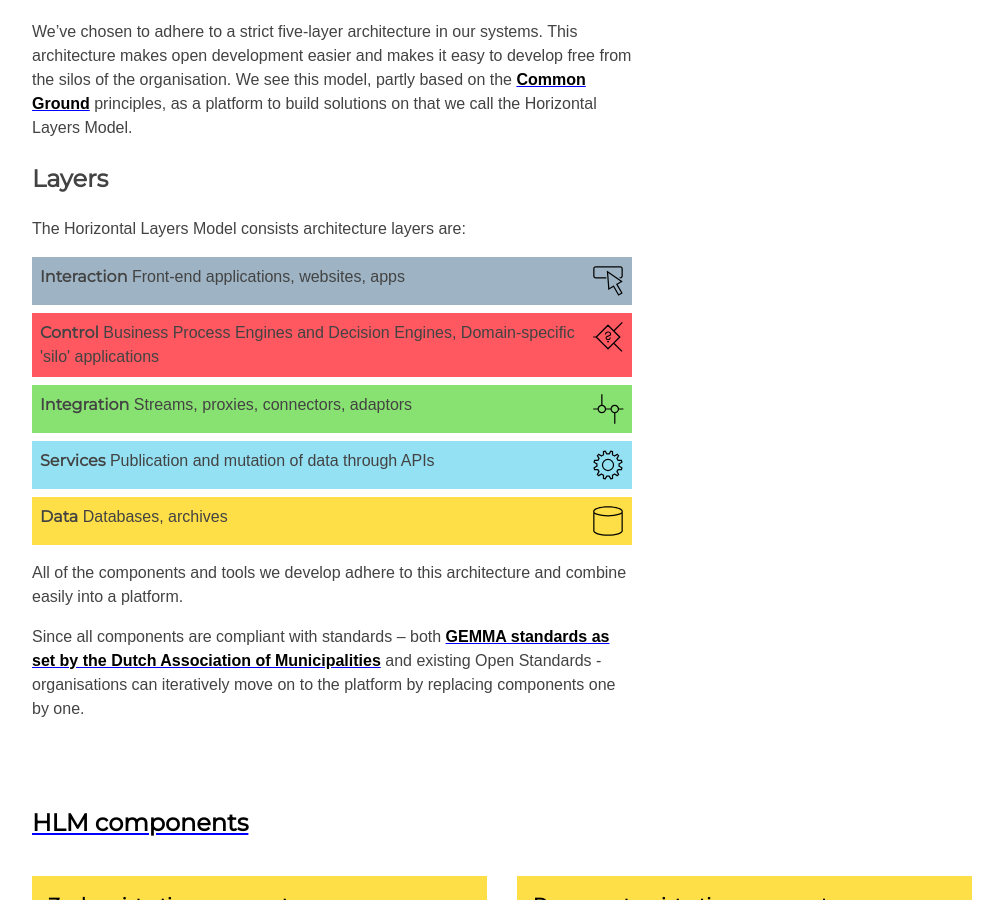
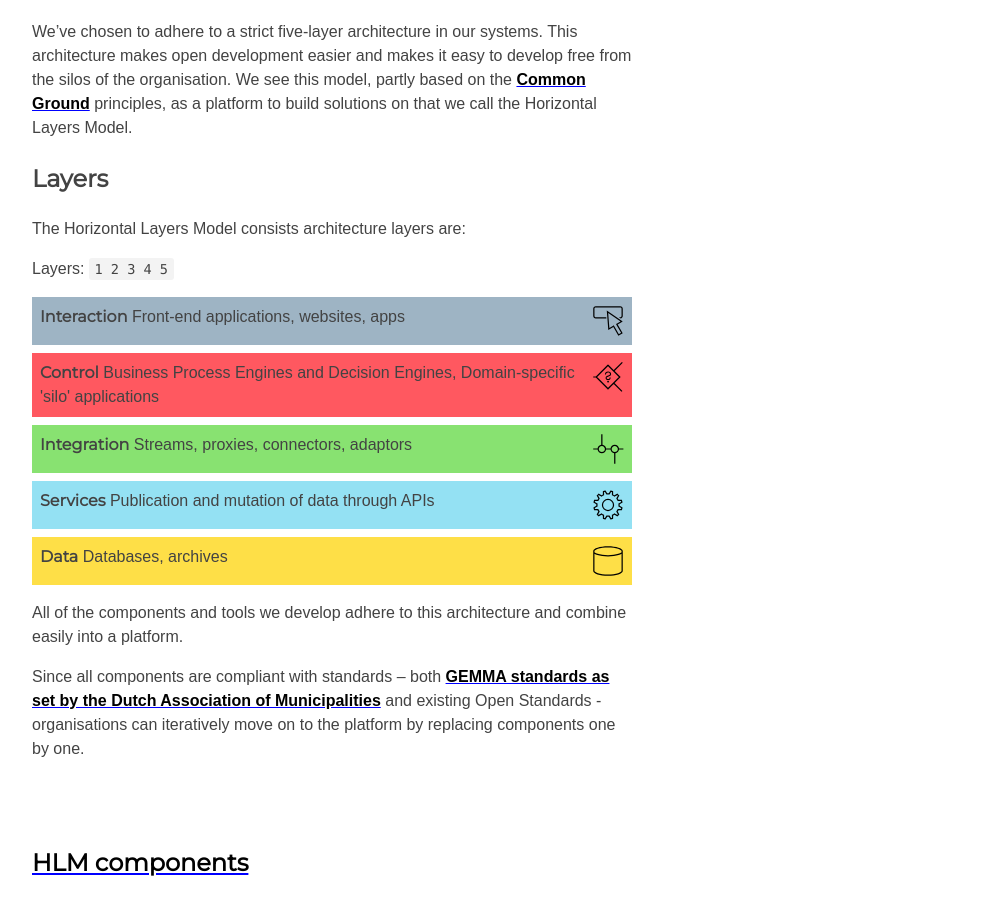
Before and after one commit to Haarlem/haarlem.github.io, a Jekyll site: the page built from hlm/index.md, in a window 1280 px wide and 900 px high, scrolled down 419 px. Shown: the whole window, without its empty margins (138-1141 px from the left). Built offline with Jekyll 4.4.1, drawn with Linux system fonts in a browser that asks for light colours; our own code applies the rules of GitHub Pages for plain Markdown files.

Commit message:
Fix layer display
Fixes #14

```diff
--- a/_includes/layers.html
+++ b/_includes/layers.html
@@ -1,3 +1,5 @@
+<p>Layers: <code>{{ include.select }}</code></p>
+
 <ul class="layers-map">
   <li class="layer1 {% if include.select contains '1' %}select{% endif %}">
     <img src="{{ site.baseUrl }}/assets/hlm-layer-1.svg">
--- a/_layouts/projects.html
+++ b/_layouts/projects.html
@@ -19,7 +19,8 @@ layout: wrapper
 {% if page.hlmLayers %}
   <aside>
     <h3><a href="/{{ "hlm/#layers" | prepend: site.baseUrl }}">Layers</a></h3>
-    {% include layers.html select = page.hlmLayers %}
+    {% assign select = page.hlmLayers | split: ' ' %}
+    {% include layers.html select = select %}
   </aside>
 {% endif %}
 
```
